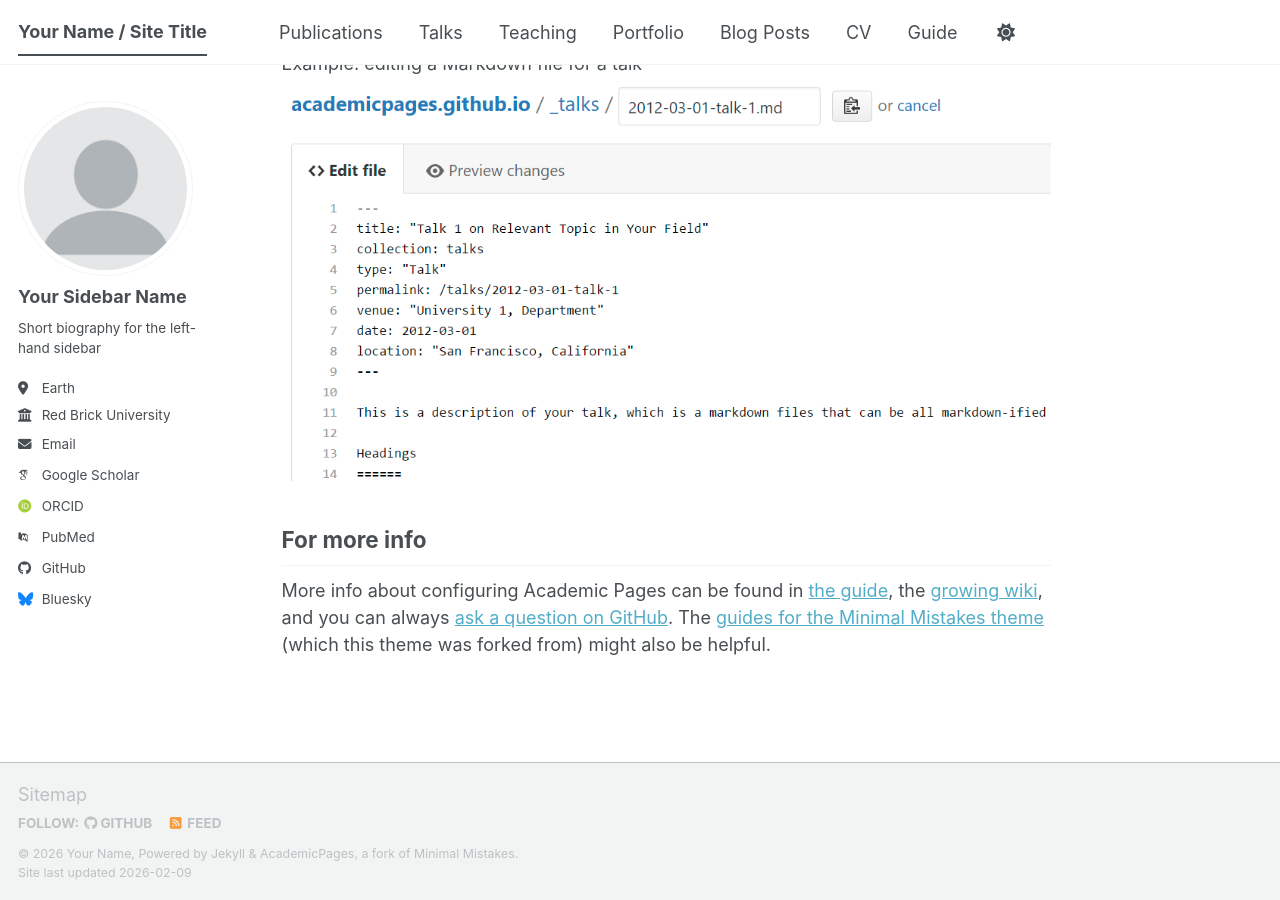
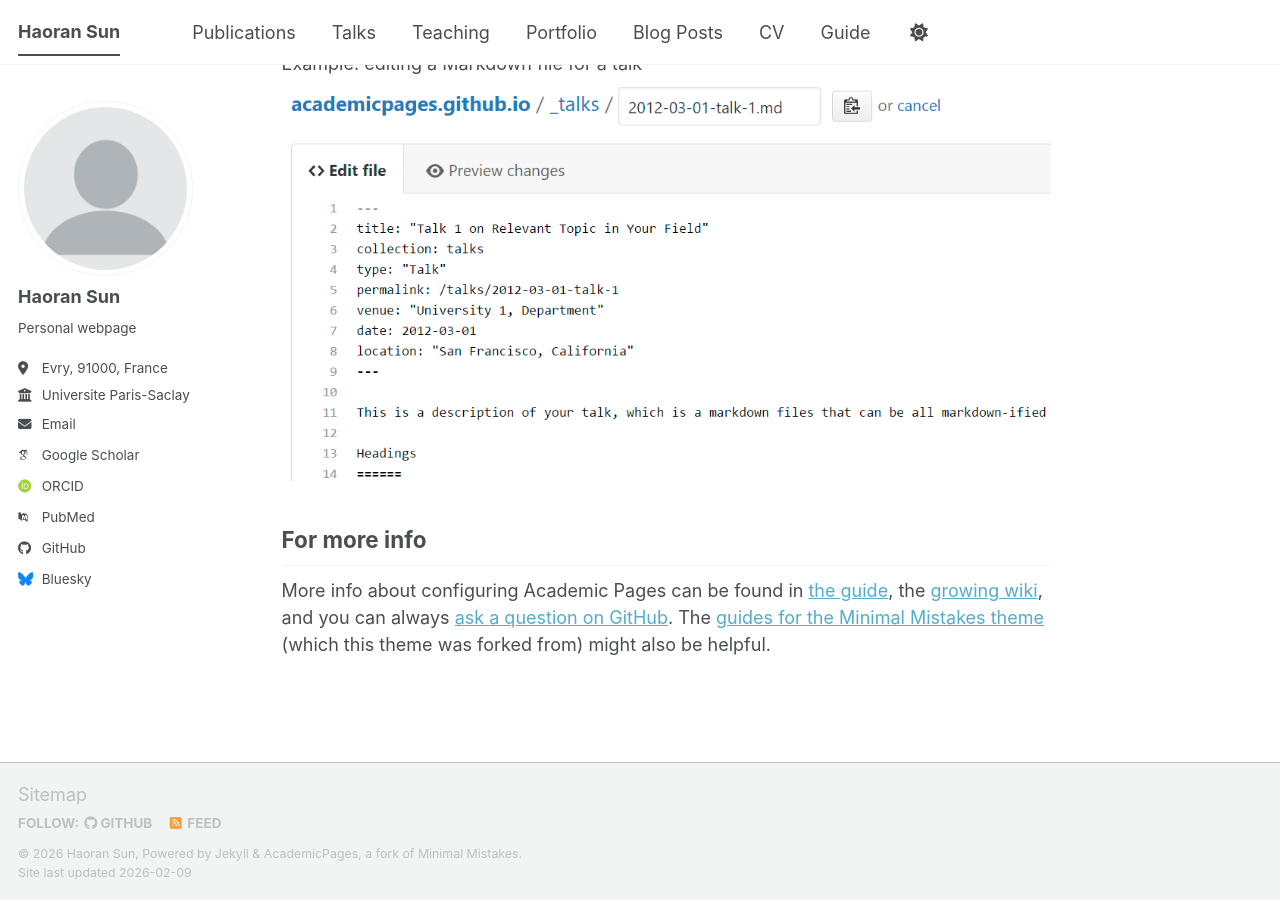
Before and after one commit to SunHaoRanCN/SunHaoRanCN.github.io, a Jekyll site: the page built from _pages/about.md, in a window 1280 px wide and 900 px high, scrolled down 2720 px. Built offline with Jekyll 4.4.1, drawn with Linux system fonts in a browser that asks for light colours; some web fonts are replaced; a script bundle is joined from its source files by our own code; library files that are not in the unit come from our copies.

Commit message:
Update _config.yml

```diff
--- a/_config.yml
+++ b/_config.yml
@@ -9,11 +9,11 @@
 # Basic Site Settings
 locale                   : "en-US"
 site_theme               : "default" # The available themes options are "default", "air", "sunrise", "mint", "dirt" and "contrast"
-title                    : "Your Name / Site Title"
+title                    : "Haoran Sun"
 title_separator          : "-"
-name                     : &name "Your Name"
+name                     : &name "Haoran Sun"
 description              : &description "Your Name's academic portfolio"   # Update this with a general description of your site, this is the default if not overridden by a page
-url                      : https://academicpages.github.io # The base hostname & protocol for your site e.g. "https://[your GitHub username].github.io",
+url                      : https://SunHaoRanCN.github.io # The base hostname & protocol for your site e.g. "https://[your GitHub username].github.io",
                                                            # or if you already have some other page hosted on Github then use "https://[your GitHub username].github.io/[Your Repo Name]"
 baseurl                  : "" # the subpath of your site, e.g. "/blog"
 repository               : "academicpages/academicpages.github.io"
@@ -24,13 +24,13 @@ repository               : "academicpages/academicpages.github.io"
 author:
   # Biographic information
   avatar           : "profile.png"
-  name             : "Your Sidebar Name"
+  name             : "Haoran Sun"
   pronouns         : # example: "she/her"
-  bio              : "Short biography for the left-hand sidebar"
-  location         : "Earth"
-  employer         : "Red Brick University"
+  bio              : "Personal webpage"
+  location         : "Evry, 91000, France"
+  employer         : "Universite Paris-Saclay"
   uri              : # URL
-  email            : "none@example.org"
+  email            : "haoran.sun@univ-evry.fr"
 
   # Academic websites
   academia         : # URL
```
